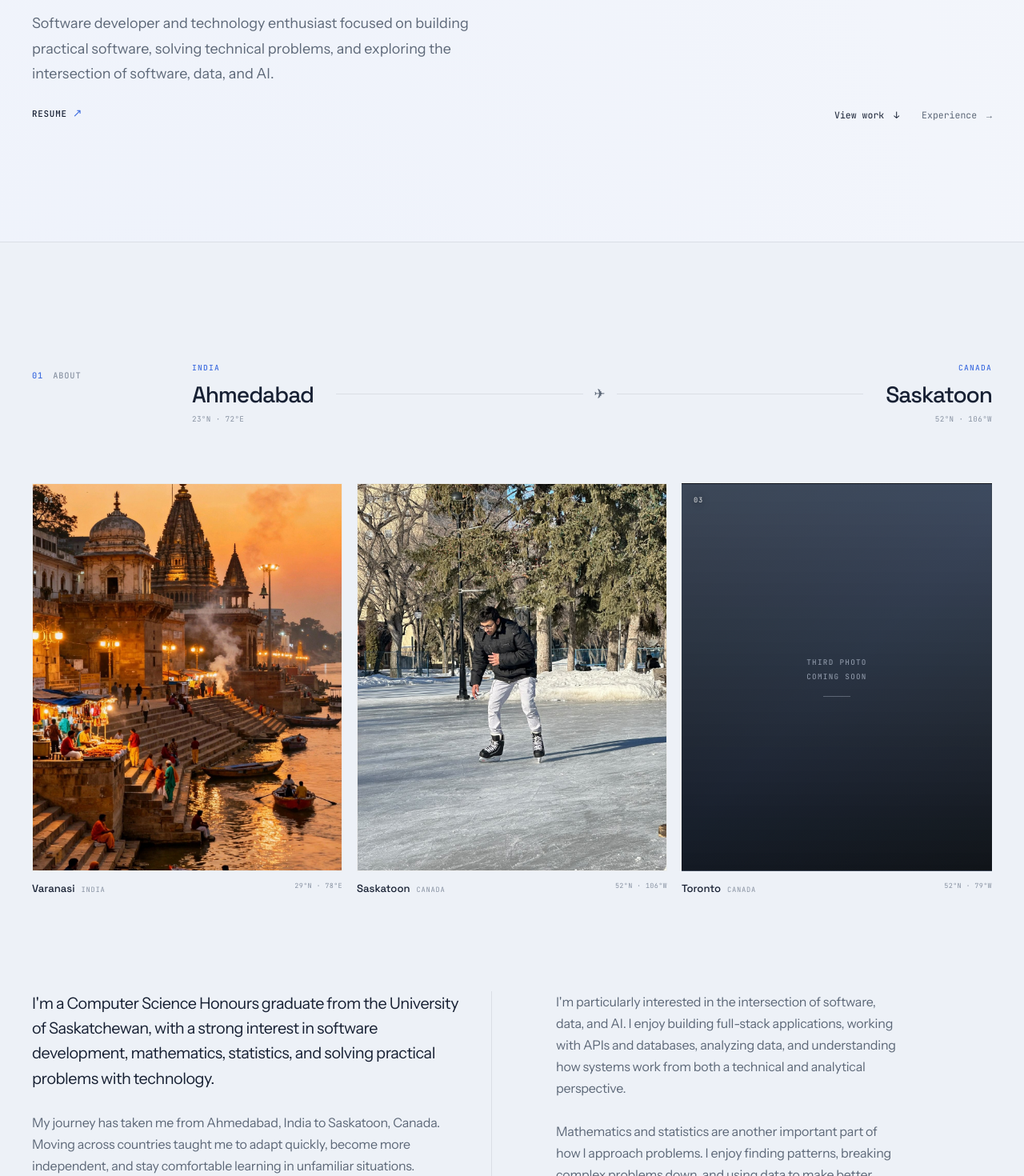
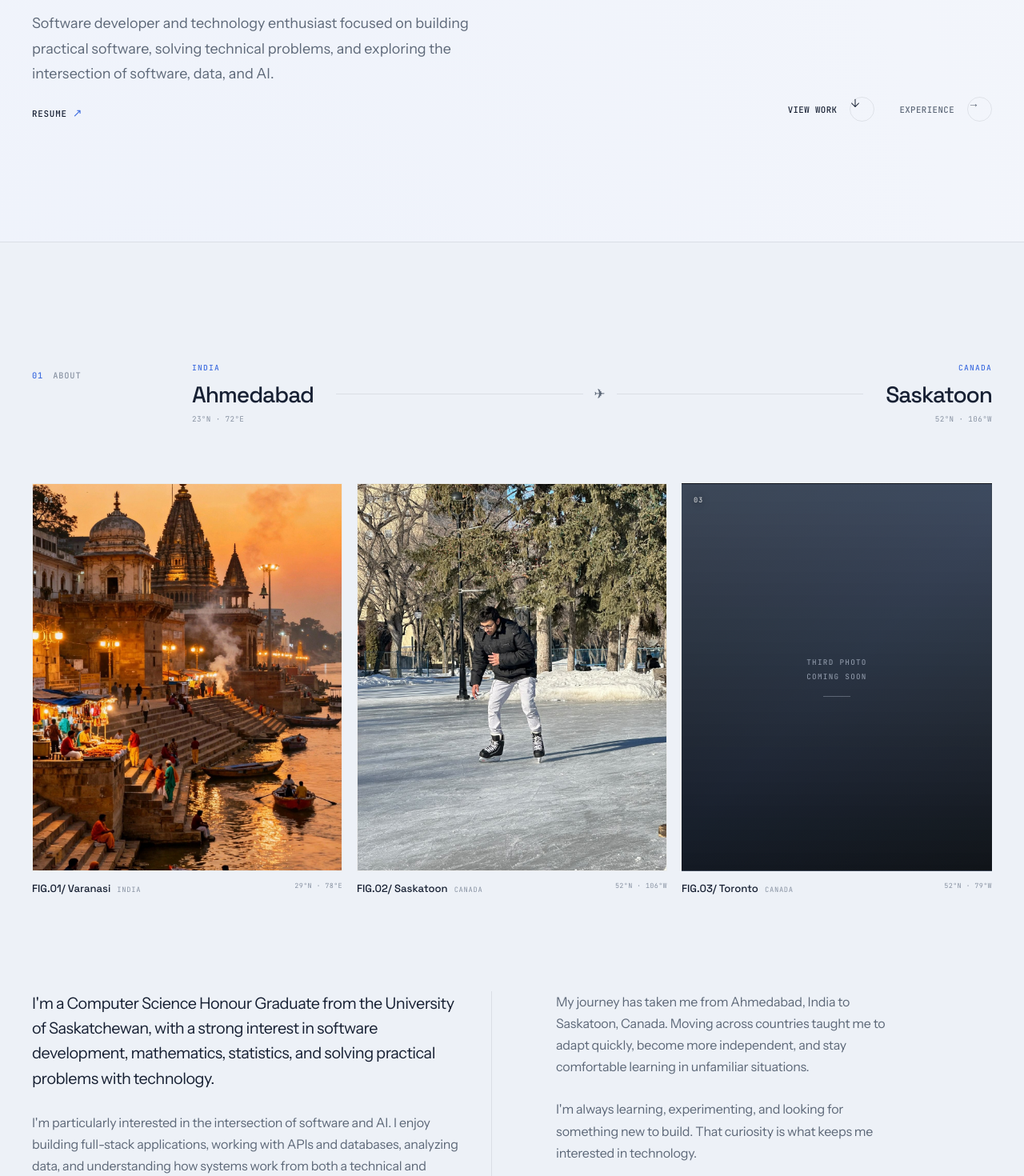
Before and after one commit to Haard-Patel/HAARD-PORTFOLIO, a React (Vite) app: page / in a window 1280 px wide. Shown: the part 620-2090 px from the top of the page at 80% size. Built offline with nearby package versions, Linux system fonts and the light colour scheme.

Commit message:
some UI changes

```diff
--- a/src/components/About/About.jsx
+++ b/src/components/About/About.jsx
@@ -3,21 +3,21 @@ import "./About.css";
 const locations = [
   {
     country: "India",
-    city: "Varanasi",
+    city: "FIG.01/ Varanasi",
     coordinates: "29°N · 78°E",
     image: "/images/ahm.jpeg",
     alt: "Ahmedabad, India",
   },
   {
     country: "Canada",
-    city: "Saskatoon",
+    city: "FIG.02/ Saskatoon",
     coordinates: "52°N · 106°W",
     image: "/images/sask.jpeg",
     alt: "Haard skating in Saskatoon, Canada",
   },
   {
     country: "Canada",
-    city: "Toronto",
+    city: "FIG.03/ Toronto",
     coordinates: "52°N · 79°W",
     image: null,
     alt: "",
@@ -142,7 +142,7 @@ function About() {
         <div className="about-copy">
           <div className="about-copy-primary">
             <p>
-              I&apos;m a Computer Science Honours graduate from
+              I&apos;m a Computer Science Honour Graduate from
               the University of Saskatchewan, with a strong
               interest in software development, mathematics,
               statistics, and solving practical problems with
@@ -150,17 +150,8 @@ function About() {
             </p>
 
             <p>
-              My journey has taken me from Ahmedabad, India to
-              Saskatoon, Canada. Moving across countries taught
-              me to adapt quickly, become more independent, and
-              stay comfortable learning in unfamiliar situations.
-            </p>
-          </div>
-
-          <div className="about-copy-secondary">
-            <p>
               I&apos;m particularly interested in the intersection
-              of software, data, and AI. I enjoy building
+              of software and AI. I enjoy building
               full-stack applications, working with APIs and
               databases, analyzing data, and understanding how
               systems work from both a technical and analytical
@@ -174,10 +165,28 @@ function About() {
               data to make better decisions.
             </p>
 
+
+          </div>
+
+          <div className="about-copy-secondary">
+
+          <p>
+              My journey has taken me from Ahmedabad, India to
+              Saskatoon, Canada. Moving across countries taught
+              me to adapt quickly, become more independent, and
+              stay comfortable learning in unfamiliar situations.
+            </p>
+
             <p>
               I&apos;m always learning, experimenting, and looking
               for something new to build. That curiosity is what
               keeps me interested in technology.
+            </p>
+
+            <p>
+              I&apos;m a believer of Music connects people that makes me love music.
+              I like to stay active and enjoy sports, fitness, and outdoor adventures.
+              Reading keeps my brain sharp and helps me learn new things.
             </p>
           </div>
         </div>
--- /dev/null
+++ b/src/components/Cursor/Cursor.css
@@ -0,0 +1,82 @@
+/* =========================================
+   CUSTOM CURSOR
+========================================= */
+
+.custom-cursor {
+    position: fixed;
+    top: 0;
+    left: 0;
+
+    width: 5px;
+    height: 5px;
+
+    z-index: 99999;
+
+    pointer-events: none;
+
+    border-radius: 50%;
+
+    background: var(--text-primary);
+
+    opacity: 0;
+
+    transform:
+      translate3d(-100px, -100px, 0)
+      translate(-50%, -50%);
+
+    transition:
+      width 220ms cubic-bezier(0.2, 0.7, 0.2, 1),
+      height 220ms cubic-bezier(0.2, 0.7, 0.2, 1),
+      background-color 180ms ease,
+      border 180ms ease,
+      opacity 180ms ease;
+  }
+
+  .custom-cursor.is-visible {
+    opacity: 1;
+  }
+
+  /* =========================================
+     CLICKABLE ELEMENT HOVER
+  ========================================= */
+
+  .custom-cursor.is-hovering {
+    width: 28px;
+    height: 28px;
+
+    background: transparent;
+
+    border: 1px solid var(--accent);
+  }
+
+  /* =========================================
+     DESKTOP ONLY
+  ========================================= */
+
+  @media (hover: hover) and (pointer: fine) {
+    html,
+    body,
+    body * {
+      cursor: none !important;
+    }
+  }
+
+  /* =========================================
+     TOUCH DEVICES
+  ========================================= */
+
+  @media (hover: none), (pointer: coarse) {
+    .custom-cursor {
+      display: none;
+    }
+  }
+
+  /* =========================================
+     REDUCED MOTION
+  ========================================= */
+
+  @media (prefers-reduced-motion: reduce) {
+    .custom-cursor {
+      transition: none;
+    }
+  }
--- a/src/components/Hero/Hero.jsx
+++ b/src/components/Hero/Hero.jsx
@@ -1,4 +1,5 @@
 import "./Hero.css";
+import "./HeroActions.css";
 
 function Hero() {
   return (
@@ -9,20 +10,23 @@ function Hero() {
           <span>Regina, SK</span>
         </div>
 
-        <nav className="hero-navigation" aria-label="Main navigation">
+        <nav
+          className="hero-navigation"
+          aria-label="Main navigation"
+        >
           <a href="#about">About</a>
-          <a href="#projects">Skills</a>
+          <a href="#skills">Skills</a>
         </nav>
 
         <div className="hero-focus">
           <span className="hero-label">Focus</span>
-          <span>Software · Data · AI · Technology</span>
+          <span>Software · Data · AI</span>
         </div>
       </div>
 
       <div className="hero-main">
         <p className="hero-intro">
-          CS Graduate + Software Development + Tech Enthusiast + Application + Backend
+          CS Honours · Software Development
         </p>
 
         <h1>
@@ -34,9 +38,10 @@ function Hero() {
         <div className="hero-bottom">
           <div className="hero-copy">
             <p className="hero-description">
-              Software developer and technology enthusiast focused on
-              building practical software, solving technical problems,
-              and exploring the intersection of software, data, and AI.
+              Software developer and technology enthusiast
+              focused on building practical software, solving
+              technical problems, and exploring the
+              intersection of software, data, and AI.
             </p>
 
             <a
@@ -51,12 +56,36 @@ function Hero() {
           </div>
 
           <div className="hero-actions">
-            <a href="#projects" className="hero-link primary">
-              View work <span>↓</span>
+            <a
+              href="#projects"
+              className="hero-link primary"
+            >
+              <span className="hero-link-label">
+                View work
+              </span>
+
+              <span
+                className="hero-link-arrow"
+                aria-hidden="true"
+              >
+                ↓
+              </span>
             </a>
 
-            <a href="/experience" className="hero-link">
-              Experience <span>→</span>
+            <a
+              href="/experience"
+              className="hero-link"
+            >
+              <span className="hero-link-label">
+                Experience
+              </span>
+
+              <span
+                className="hero-link-arrow"
+                aria-hidden="true"
+              >
+                →
+              </span>
             </a>
           </div>
         </div>
--- /dev/null
+++ b/src/components/Hero/HeroActions.css
@@ -0,0 +1,141 @@
+/* =========================================
+   HERO ACTIONS
+========================================= */
+
+.hero-actions {
+    display: flex;
+    align-items: center;
+    gap: 26px;
+  }
+
+  /* =========================================
+     HERO LINKS
+  ========================================= */
+
+  .hero-link {
+    display: inline-flex;
+    align-items: center;
+    gap: 11px;
+
+    color: var(--text-secondary);
+
+    font-family: "JetBrains Mono", monospace;
+    font-size: 0.67rem;
+    font-weight: 500;
+    letter-spacing: 0.04em;
+    text-decoration: none;
+    text-transform: uppercase;
+
+    transition:
+      color 200ms ease,
+      opacity 200ms ease;
+  }
+
+  .hero-link:hover {
+    color: var(--accent);
+  }
+
+  .hero-link.primary {
+    color: var(--text-primary);
+  }
+
+  .hero-link.primary:hover {
+    color: var(--accent);
+  }
+
+  /* =========================================
+     SEPARATE ARROW CIRCLE
+  ========================================= */
+
+  .hero-link-arrow {
+    display: inline-flex;
+    align-items: center;
+    justify-content: center;
+
+    width: 31px;
+    height: 31px;
+
+    flex-shrink: 0;
+
+    border: 1px solid var(--border);
+    border-radius: 50%;
+
+    color: var(--text-secondary);
+
+    font-family: "Instrument Sans", sans-serif;
+    font-size: 0.88rem;
+    font-weight: 400;
+    line-height: 1;
+
+    transition:
+      color 220ms ease,
+      background-color 220ms ease,
+      border-color 220ms ease,
+      transform 220ms cubic-bezier(0.2, 0.7, 0.2, 1);
+  }
+
+  .hero-link.primary .hero-link-arrow {
+    color: var(--text-primary);
+  }
+
+  .hero-link:hover .hero-link-arrow {
+    color: var(--accent);
+
+    border-color: var(--border-hover);
+
+    background: rgba(91, 140, 255, 0.06);
+
+    transform: translateX(2px);
+  }
+
+  /* =========================================
+     MOBILE
+  ========================================= */
+
+  @media (max-width: 700px) {
+    .hero-actions {
+      align-items: flex-start;
+      flex-direction: column;
+      gap: 16px;
+    }
+
+    .hero-link {
+      font-size: 0.62rem;
+    }
+
+    .hero-link-arrow {
+      width: 29px;
+      height: 29px;
+      font-size: 0.82rem;
+    }
+  }
+
+  /* =========================================
+     SMALL PHONES
+  ========================================= */
+
+  @media (max-width: 420px) {
+    .hero-actions {
+      gap: 14px;
+    }
+
+    .hero-link-arrow {
+      width: 28px;
+      height: 28px;
+    }
+  }
+
+  /* =========================================
+     REDUCED MOTION
+  ========================================= */
+
+  @media (prefers-reduced-motion: reduce) {
+    .hero-link,
+    .hero-link-arrow {
+      transition: none;
+    }
+
+    .hero-link:hover .hero-link-arrow {
+      transform: none;
+    }
+  }
```
Also changed, not shown: src/components/Cursor/Cursor.jsx (+56 -88 lines).
